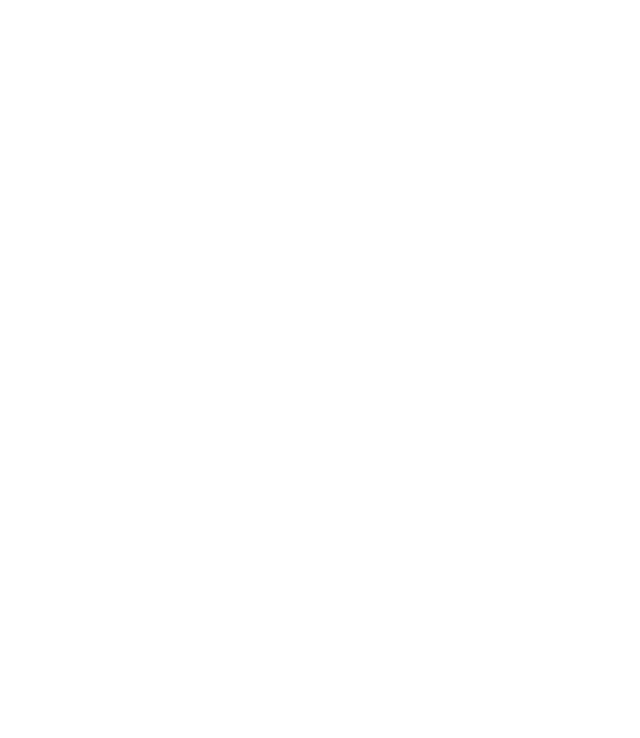
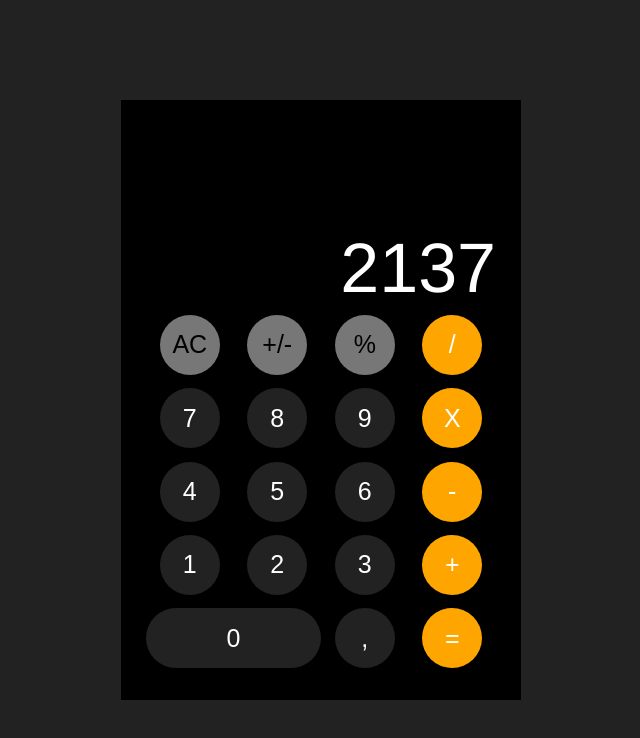
Before and after one commit to Zombiak21/iphone-calculator, a plain HTML site: page index.html in a window 1280 px wide. Shown: the whole page, without its empty margins (319-959 px from the left). Drawn offline with Linux system fonts and the light colour scheme.

Commit message:
Added CSS

```diff
--- a/index.html
+++ b/index.html
@@ -11,7 +11,37 @@
 </head>
 
 <body>
+    <div class="wrapper">
+        <div class="calc">
+            <div class="calc__result">
+                <span class="calc__result-span">
+                    2137
+                </span>
+            </div>
+            <div class="calc__btns">
+                <button id="btnAC" class="calc__btn btn-func">AC</button>
+                <button id="btnChange" class="calc__btn btn-func">+/-</button>
+                <button id="btnPercent" class="calc__btn btn-func">%</button>
+                <button id="btnDivision" class="calc__btn btn-math">/</button>
 
+                <button id="btnSeven" class="calc__btn btn-numbers">7</button>
+                <button id="btnEight" class="calc__btn btn-numbers">8</button>
+                <button id="btnNine" class="calc__btn btn-numbers">9</button>
+                <button id="btnMultiplication" class="calc__btn btn-math">X</button>
+                <button id="btnFour" class="calc__btn btn-numbers">4</button>
+                <button id="btnFive" class="calc__btn btn-numbers">5</button>
+                <button id="btnSix" class="calc__btn btn-numbers">6</button>
+                <button id="btnMultiplication" class="calc__btn btn-math">-</button>
+                <button id="btnOne" class="calc__btn btn-numbers">1</button>
+                <button id="btnTwo" class="calc__btn btn-numbers">2</button>
+                <button id="btnThree" class="calc__btn btn-numbers">3</button>
+                <button id="btnAddition" class="calc__btn btn-math">+</button>
+                <button id="btnZero" class="calc__btn btn-numbers">0</button>
+                <button id="btnPoint" class="calc__btn btn-numbers">,</button>
+                <button id="btnCalc" class="calc__btn btn-math">=</button>
+            </div>
+        </div>
+    </div>
 </body>
 
 </html>
--- /dev/null
+++ b/scss/_colors.scss
@@ -0,0 +1,7 @@
+$bg: #000;
+$font: #fff;
+
+$btn: #222;
+$btn-func: #777;
+$btn-math: orange;
+$btn-active: #fff;
--- a/scss/_reset.scss
+++ b/scss/_reset.scss
@@ -0,0 +1,21 @@
+@use 'colors' as *;
+
+*,
+*::before,
+*::after {
+    box-sizing: border-box;
+    margin: 0;
+    padding: 0;
+}
+
+html {
+    font-size: 62.5%;
+    scroll-behavior: smooth;
+}
+
+body {
+    font-size: 1.6rem;
+    font-family: Helvetica, sans-serif;
+    color: $font;
+    background-color: $btn;
+}
--- a/scss/main.scss
+++ b/scss/main.scss
@@ -0,0 +1,87 @@
+@use 'reset' as *;
+@use 'colors' as *;
+
+.wrapper {
+    display: flex;
+    justify-content: center;
+    align-items: center;
+    height: 100vh;
+}
+
+.calc {
+    display: grid;
+    grid-template-rows: 2fr 4fr;
+    grid-template-columns: 1fr;
+    grid-template-areas:
+        "result"
+        "btns";
+    width: 400px;
+    height: 600px;
+    padding: 25px;
+    background-color: $bg;
+
+    &__result {
+        position: relative;
+        grid-area: result;
+
+        &-span {
+            position: absolute;
+            right: 0;
+            bottom: 0;
+            font-size: 7rem;
+            font-weight: 300;
+        }
+    }
+
+    &__btns {
+        display: grid;
+        grid-area: btns;
+        grid-template-rows: repeat(5, 1fr);
+        grid-template-columns: repeat(4, 1fr);
+
+        .btn-func {
+            background-color: $btn-func;
+
+
+            &:hover {
+                background-color: $btn-active;
+            }
+        }
+
+        .btn-math {
+            background-color: $btn-math;
+            color: #fff;
+
+            &:hover {
+                color: $btn-math;
+                background-color: $btn-active;
+            }
+        }
+
+        .btn-numbers {
+            background-color: $btn;
+            color: #fff;
+
+            &:hover {
+                background-color: $btn-func;
+            }
+        }
+
+        #btnZero {
+            width: 100%;
+            border-radius: 40px;
+            grid-column: 1/3;
+        }
+    }
+
+    &__btn {
+        width: 60px;
+        height: 60px;
+        align-self: center;
+        justify-self: center;
+        border-radius: 50%;
+        font-size: 2.5rem;
+        border: none;
+        transition: .2s background-color;
+    }
+}
```
Also changed, not shown: css/main.css, 1 other file.
